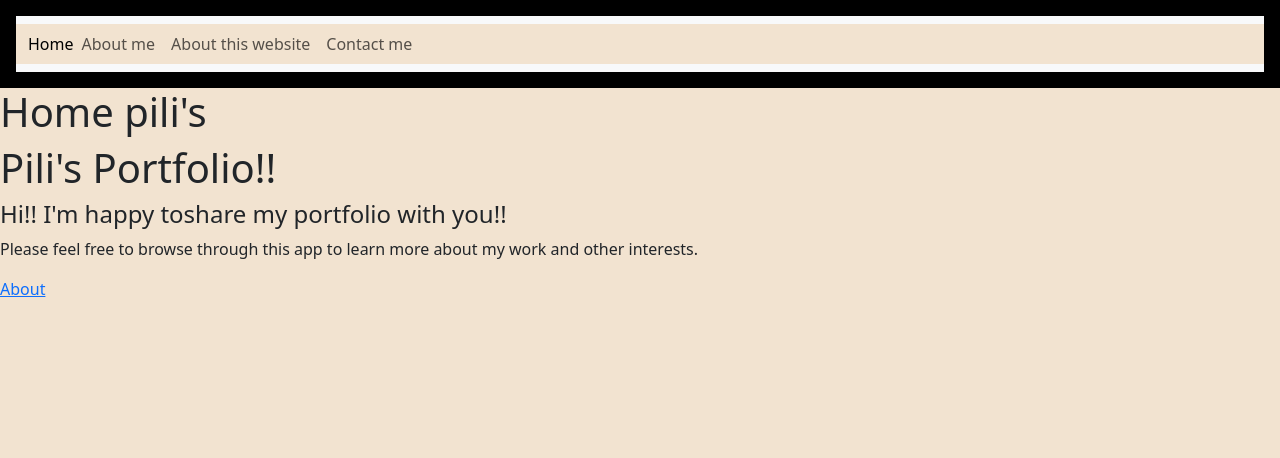
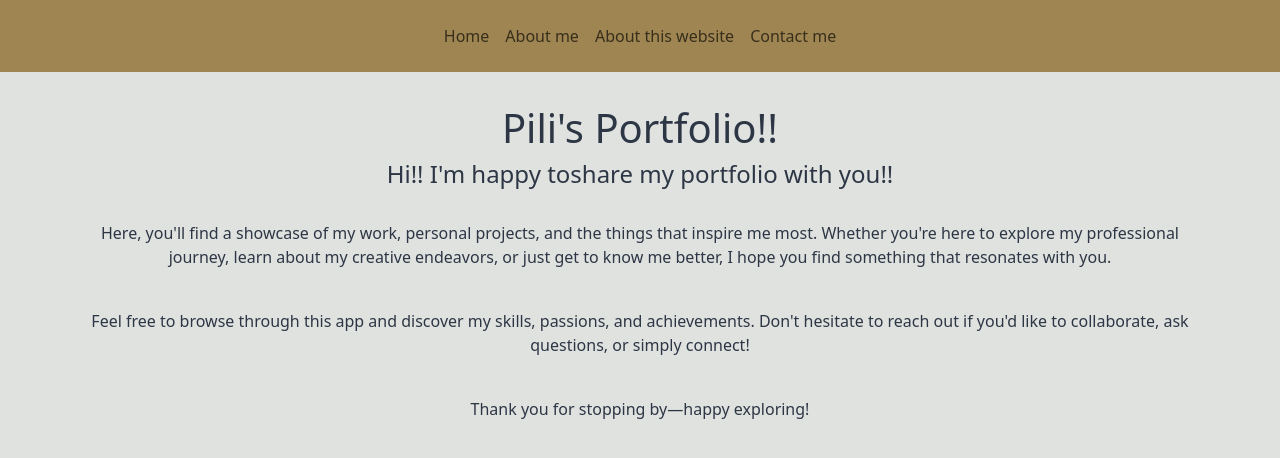
Before and after one commit to PilarGonzalezFarret/miPortafolioConReact, a React (Vite) app in the folder react-app-portafolio/: page / in a window 1280 px wide. Shown: the top 458 px of the page. Built offline with nearby package versions, Linux system fonts and the light colour scheme.

Commit message:
CSS y B
Cambio colores, arreglo componentes, añado texto

```diff
--- a/react-app-portafolio/src/App.css
+++ b/react-app-portafolio/src/App.css
@@ -1,11 +1,4 @@
-* {
-  background-color: #f2e3d0;
+*:not(.navbar):not(.navbar *)  {
+  background-color: #e0e2e0;
+  color: #2d3644;
 }
-
-.App {
-  text-align: center;
-}
-
-.navbar {
-  background-color: black;
-}
--- /dev/null
+++ b/react-app-portafolio/src/components/Home.module.css
@@ -0,0 +1,5 @@
+.home {
+    display: block;
+    text-align: center;
+    margin: 2rem 5rem;
+}
--- a/react-app-portafolio/src/components/Home.tsx
+++ b/react-app-portafolio/src/components/Home.tsx
@@ -1,14 +1,16 @@
-import { Link } from 'react-router-dom';
-
+import styles from "./Home.module.css";
 
 function Home() {
   return (
-    <div>
-      <h1>Home pili's</h1>
+    <div  className={styles.home}>
       <h1>Pili's Portfolio!!</h1>
       <h4>Hi!! I'm happy toshare my portfolio with you!!</h4>
-      <p>Please feel free to browse through this app to learn more about my work and other interests.</p>
-      <Link to="/about">About</Link>
+      <br />
+      <p>Here, you'll find a showcase of my work, personal projects, and the things that inspire me most. Whether you're here to explore my professional journey, learn about my creative endeavors, or just get to know me better, I hope you find something that resonates with you.</p>
+      <br />
+      <p>Feel free to browse through this app and discover my skills, passions, and achievements. Don't hesitate to reach out if you'd like to collaborate, ask questions, or simply connect!</p>
+      <br />
+      <p>Thank you for stopping by—happy exploring!</p>
     </div>
   );
 }
--- a/react-app-portafolio/src/components/Navbar.module.css
+++ b/react-app-portafolio/src/components/Navbar.module.css
@@ -1,15 +1,19 @@
 .navbar {
-    background-color: #000;
-    color: #000;
-    padding: 1rem; /* Espaciado interno */
+    background-color: #9f8551 !important;
+    padding: 0.5rem;
+    display: flex;
+    justify-content: space-around;
   }
 
   .nav-link {
-    color: #00bfff; /* Azul claro para los enlaces */
-    text-decoration: none;
-    margin: 0 1rem;
+margin: 0px 40px ;
   }
 
   .nav-link:hover {
     color: #ff4500;
   }
+
+.container-fluid {
+    width: 100%;
+    padding: 100px;
+}
--- a/react-app-portafolio/src/components/Navbar.tsx
+++ b/react-app-portafolio/src/components/Navbar.tsx
@@ -1,36 +1,25 @@
-//import { Link } from "react-router-dom";
+import { Link } from "react-router-dom";
 import styles from "./Navbar.module.css";
 
 function Navbar() {
   return (
-			<div className={styles.navbar}>
-				<nav className="navbar navbar-expand-lg bg-body-tertiary">
-					<div className="container-fluid">
-						<a className="nav-link" href="#">
-							Home
-						</a>
-						<button
-						className="navbar-toggler"
-						type="button"
-						/* data-bs-toggle="collapse" */
-						data-bs-target="#navbarNavAltMarkup"
-						aria-controls="navbarNavAltMarkup"
-						aria-expanded="false"
-						aria-label="Toggle navigation"
-						>
-					<span className="navbar-toggler-icon"></span>
-				</button>
+    <div className={styles.navbar} >
+      <nav className="navbar navbar-expand-lg" >
+        <div className="container-fluid" >
           <div className="collapse navbar-collapse" id="navbarNavAltMarkup">
             <div className="navbar-nav">
-								<a className="nav-link" href="#">
+              <Link to="/" className="nav-link">
+                Home
+              </Link>
+							<Link to="/about" className="nav-link" color="green">
                 About me
-								</a>
-								<a className="nav-link" href="#">
+              </Link>
+              <Link to="/about" className="nav-link">
                 About this website
-								</a>
-								<a className="nav-link" href="#">
+              </Link>
+              <Link to="/about" className="nav-link">
                 Contact me
-								</a>
+              </Link>
             </div>
           </div>
         </div>
```
Lines whose indentation alone changed are shown as unchanged.
